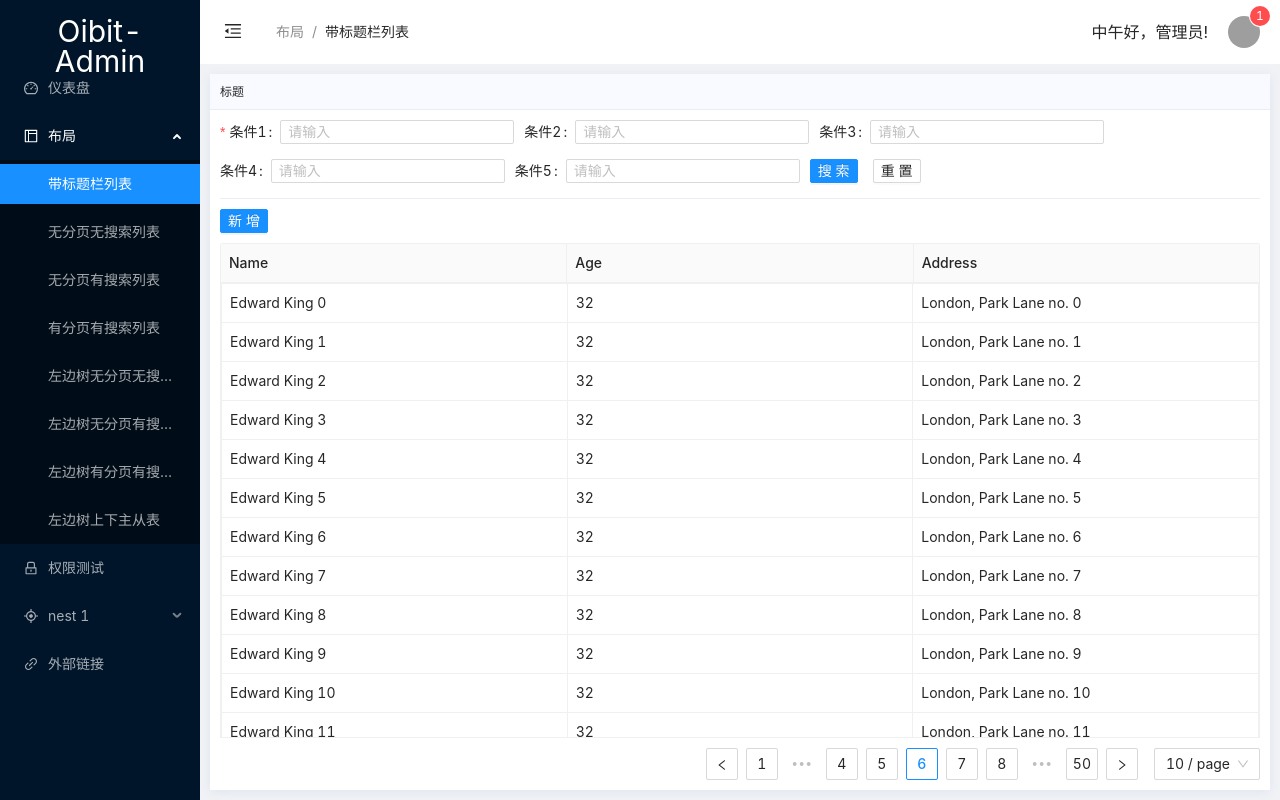
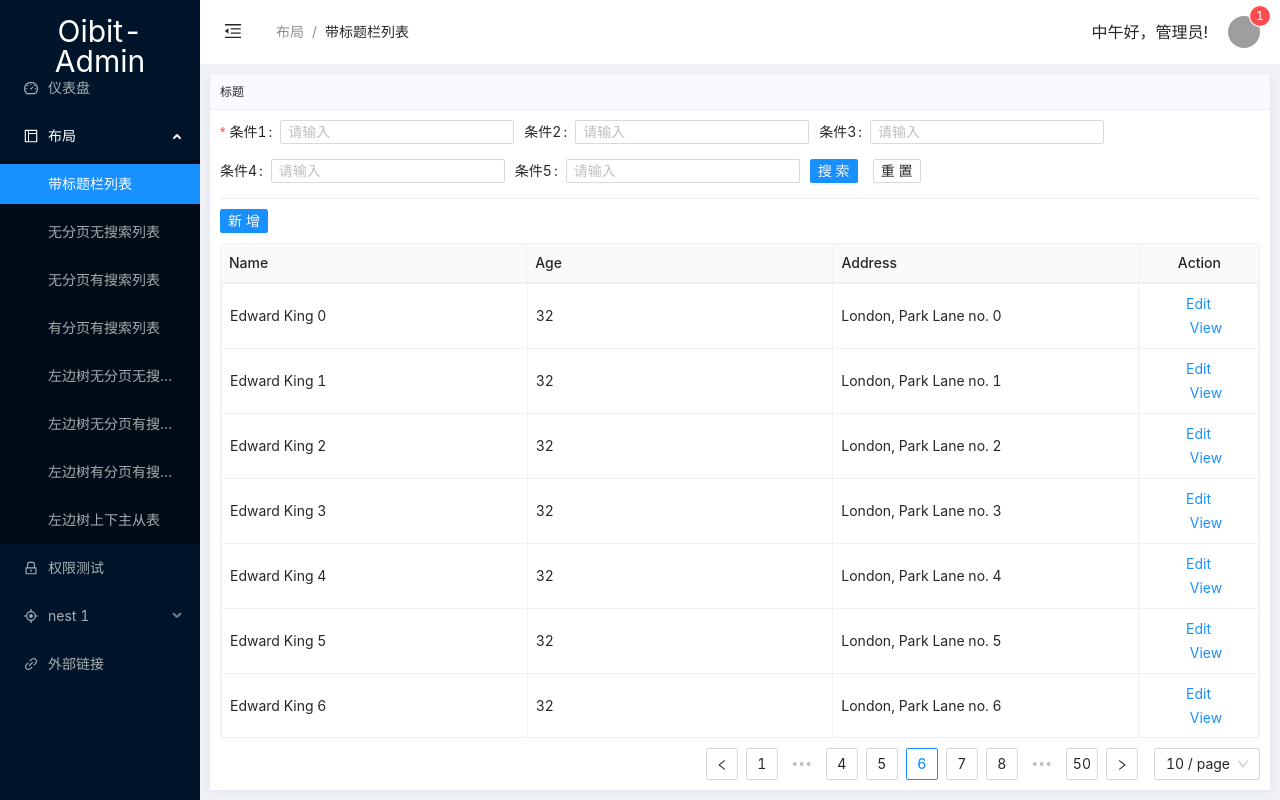
Before and after one commit to HULANG-BTB/react-admin-template, a React (Vite) app: page /layout/card-layout in a window 1280 px wide. Built offline with nearby package versions, Linux system fonts and the light colour scheme; grey boxes are pictures that could not be loaded.

Commit message:
feat: 表单

```diff
--- a/src/pages/layout/card/index.tsx
+++ b/src/pages/layout/card/index.tsx
@@ -1,4 +1,5 @@
 import { Button, Checkbox, Form, Input, Modal, Pagination, Table } from 'antd'
+import { title } from 'process'
 import React, { useState } from 'react'
 import Auth from '../../../components/Auth'
 import CardLayout from '../../../layout/CardLayout'
@@ -7,6 +8,8 @@ import './index.scss'
 
 const CardLayoutExample: React.FC = () => {
   const [form] = Form.useForm()
+
+  const [modelForm] = Form.useForm()
 
   const [tableHeight, setTableHeight] = useState(0)
 
@@ -21,16 +24,27 @@ const CardLayoutExample: React.FC = () => {
   const handleCancel = () => {
     setIsModalVisible(false)
   }
+  const handleAddRow = () => {
+    modelForm.resetFields()
+    setIsModalVisible(true)
+  }
+
+  const handleEditRow = (row: any) => {
+    modelForm.setFieldsValue(row)
+    modelForm
+
+    setIsModalVisible(true)
+  }
+  const handleViewRow = (row: any) => {
+    modelForm.setFieldsValue(row)
+    setIsModalVisible(true)
+  }
 
   return (
     <CardLayout
       headerBar={'标题'}
       toolBar={
-        <Auth
-          as={Button}
-          type="primary"
-          onClick={() => setIsModalVisible(true)}
-        >
+        <Auth as={Button} type="primary" onClick={() => handleAddRow()}>
           新增
         </Auth>
       }
@@ -69,11 +83,41 @@ const CardLayoutExample: React.FC = () => {
         <Table
           size="small"
           bordered
-          columns={columns}
           dataSource={data}
           pagination={false}
           scroll={{ y: tableHeight }}
-        />
+        >
+          {columns.map((item) => (
+            <Table.Column key={item.dataIndex} {...item} />
+          ))}
+          <Table.Column
+            title="Action"
+            key="action"
+            width={120}
+            align="center"
+            fixed="right"
+            render={(text, record) => {
+              return (
+                <>
+                  <Auth
+                    as={Button}
+                    type="link"
+                    onClick={() => handleEditRow(record)}
+                  >
+                    Edit
+                  </Auth>
+                  <Auth
+                    as={Button}
+                    type="link"
+                    onClick={() => handleViewRow(record)}
+                  >
+                    View
+                  </Auth>
+                </>
+              )
+            }}
+          />
+        </Table>
       }
       pagination={<Pagination defaultCurrent={6} total={500} />}
       resize={setTableHeight}
@@ -89,34 +133,32 @@ const CardLayoutExample: React.FC = () => {
       >
         <Form
           name="basic"
-          labelCol={{ span: 6 }}
-          wrapperCol={{ span: 18 }}
-          initialValues={{ remember: true }}
+          form={modelForm}
+          labelCol={{ span: 5 }}
+          wrapperCol={{ span: 19 }}
           onFinish={onFinish}
           autoComplete="off"
         >
           <Form.Item
-            label="Username"
-            name="username"
-            rules={[{ required: true, message: 'Please input your username!' }]}
+            label="Name"
+            name="name"
+            rules={[{ required: true, message: 'Please input your name!' }]}
           >
             <Input />
           </Form.Item>
-
           <Form.Item
-            label="Password"
-            name="password"
-            rules={[{ required: true, message: 'Please input your password!' }]}
+            label="Age"
+            name="age"
+            rules={[{ required: true, message: 'Please input your Age!' }]}
           >
-            <Input.Password />
+            <Input />
           </Form.Item>
-
           <Form.Item
-            name="remember"
-            valuePropName="checked"
-            wrapperCol={{ offset: 8, span: 16 }}
+            label="Address"
+            name="address"
+            rules={[{ required: true, message: 'Please input your Address!' }]}
           >
-            <Checkbox>Remember me</Checkbox>
+            <Input />
           </Form.Item>
         </Form>
       </Modal>
```
Also changed, not shown: src/pages/layout/form-dialog.tsx (deleted, +0 -48 lines).
